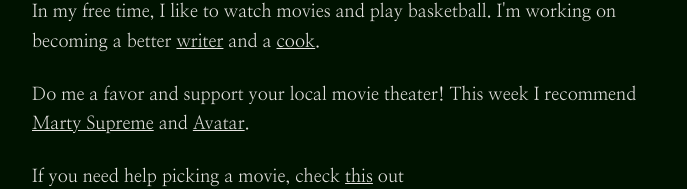
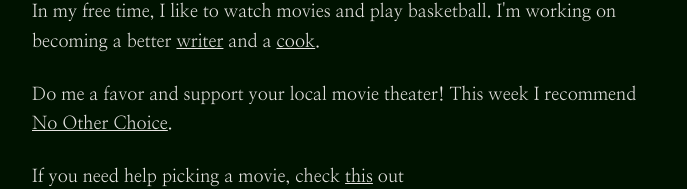
Before and after one commit to Sriketk/portfolio, a Next.js app: page / in a window 1280 px wide. Shown: the part 251-440 px from the top of the page, without its empty margins (296-983 px from the left). Built offline with nearby package versions, Linux system fonts and the light colour scheme.

Commit message:
Update movie recommendations on main page
Co-authored-by: sriketk5 <sriketk5@gmail.com>

```diff
--- a/app/page.tsx
+++ b/app/page.tsx
@@ -29,21 +29,12 @@ export default function Home() {
           <p className="text-lg leading-relaxed text-foreground">
             Do me a favor and support your local movie theater! This week I recommend{" "}
             <Link
-              href="https://letterboxd.com/film/marty-supreme/"
+              href="https://boxd.it/nKiA"
               target="_blank"
               rel="noopener noreferrer"
               className="underline"
             >
-              Marty Supreme
-            </Link>{" "}
-            and{" "}
-            <Link
-              href="https://letterboxd.com/film/avatar-fire-and-ash/"
-              target="_blank"
-              rel="noopener noreferrer"
-              className="underline"
-            >
-              Avatar
+              No Other Choice
             </Link>
             .
           </p>
```
